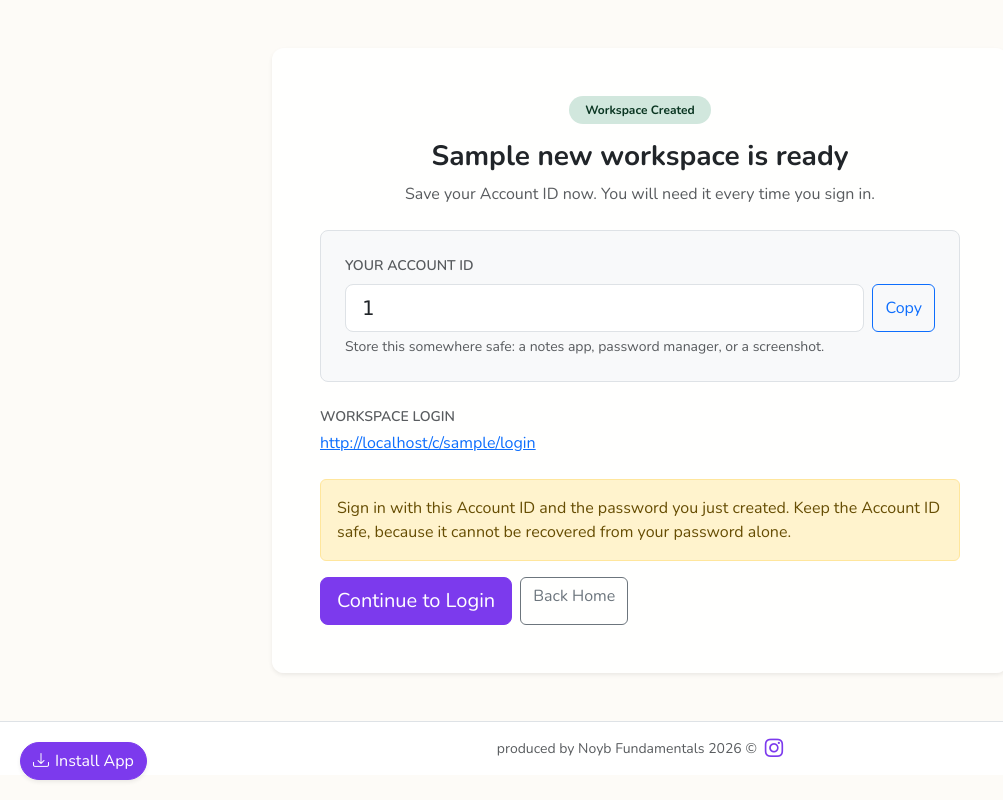
After one commit to EbukaIbeachu/Howsey, a Laravel app: template resources/views/companies/created.blade.php in a window 1280 px wide. The commit adds this page. Shown: the whole page, without its empty margins (0-1003 px from the left). Run offline with Laravel 12, Linux system fonts and the light colour scheme; the template is opened without the code that fills it: most values are stand-ins (such as "Sample title", 1, 10 or a date in 2020); some libraries are stand-ins or nearby versions.

Commit message:
Prompt new workspace admins to save their Account ID
After registration, show a confirmation page with the generated Account ID, a copy button and the workspace login link, and pre-fill the Account ID on the workspace login form.

```diff
--- a/resources/views/auth/login.blade.php
+++ b/resources/views/auth/login.blade.php
@@ -944,7 +944,7 @@
 
                                         <div class="mb-3">
                                             <label for="email" class="form-label">{{ $accountIdLabel }}</label>
-                                            <input type="email" class="form-control @error('email') is-invalid @enderror" id="email" name="email" value="{{ old('email') }}" placeholder="name@company-slug.howsey.site" required autofocus>
+                                            <input type="email" class="form-control @error('email') is-invalid @enderror" id="email" name="email" value="{{ old('email', $prefillAccountId ?? '') }}" placeholder="name@company-slug.howsey.site" required autofocus>
                                             @error('email')
                                                 <div class="invalid-feedback">{{ $message }}</div>
                                             @enderror
--- /dev/null
+++ b/resources/views/companies/created.blade.php
@@ -0,0 +1,78 @@
+@extends('layouts.app')
+
+@section('content')
+<div class="container py-4 py-lg-5">
+    <div class="row justify-content-center">
+        <div class="col-12 col-lg-8">
+            <div class="card shadow-sm border-0">
+                <div class="card-body p-4 p-lg-5">
+                    @if (session('success'))
+                        <div class="alert alert-success">{{ session('success') }}</div>
+                    @endif
+
+                    <div class="text-center mb-4">
+                        <span class="badge rounded-pill bg-success-subtle text-success-emphasis px-3 py-2">Workspace Created</span>
+                        <h1 class="h3 fw-bold mt-3 mb-2">{{ $newWorkspace['name'] }} is ready</h1>
+                        <p class="text-muted mb-0">Save your Account ID now. You will need it every time you sign in.</p>
+                    </div>
+
+                    <div class="border rounded-3 p-3 p-lg-4 mb-4 bg-body-tertiary">
+                        <div class="small text-uppercase text-muted fw-semibold mb-2">Your Account ID</div>
+                        <div class="d-flex flex-column flex-sm-row gap-2">
+                            <input type="text" id="created_account_id" class="form-control form-control-lg font-monospace" value="{{ $newWorkspace['account_id'] }}" readonly>
+                            <button type="button" class="btn btn-outline-primary flex-shrink-0" onclick="copyCreatedAccountId(this)">Copy</button>
+                        </div>
+                        <div class="form-text">Store this somewhere safe: a notes app, password manager, or a screenshot.</div>
+                    </div>
+
+                    <div class="mb-4">
+                        <div class="small text-uppercase text-muted fw-semibold mb-1">Workspace Login</div>
+                        <a href="{{ route('companies.login', $newWorkspace['slug']) }}">{{ route('companies.login', $newWorkspace['slug']) }}</a>
+                    </div>
+
+                    <div class="alert alert-warning">
+                        Sign in with this Account ID and the password you just created. Keep the Account ID safe, because it cannot be recovered from your password alone.
+                    </div>
+
+                    <div class="d-flex flex-wrap gap-2">
+                        <a href="{{ route('companies.login', $newWorkspace['slug']) }}" class="btn btn-primary btn-lg">Continue to Login</a>
+                        <a href="{{ url('/') }}" class="btn btn-outline-secondary">Back Home</a>
+                    </div>
+                </div>
+            </div>
+        </div>
+    </div>
+</div>
+@endsection
+
+@push('scripts')
+<script>
+    function copyCreatedAccountId(button) {
+        const input = document.getElementById('created_account_id');
+        if (!input) {
+            return;
+        }
+
+        const done = function () {
+            const original = button.textContent;
+            button.textContent = 'Copied';
+            setTimeout(function () {
+                button.textContent = original;
+            }, 1500);
+        };
+
+        if (navigator.clipboard && navigator.clipboard.writeText) {
+            navigator.clipboard.writeText(input.value).then(done, function () {
+                input.select();
+                document.execCommand('copy');
+                done();
+            });
+            return;
+        }
+
+        input.select();
+        document.execCommand('copy');
+        done();
+    }
+</script>
+@endpush
--- a/routes/web.php
+++ b/routes/web.php
@@ -110,6 +110,7 @@ Route::get('/', function () {
 
 Route::get('/company/register', [PublicCompanyRegistrationController::class, 'create'])->name('companies.public.create');
 Route::post('/company/register', [PublicCompanyRegistrationController::class, 'store'])->name('companies.public.store');
+Route::get('/company/register/created', [PublicCompanyRegistrationController::class, 'created'])->name('companies.public.created');
 Route::get('/company/register/paystack/callback', [PublicCompanyRegistrationController::class, 'paystackCallback'])->name('companies.public.paystack.callback');
 Route::get('/company/register/status/{companyApplication}', [PublicCompanyRegistrationController::class, 'applicationStatus'])->name('companies.public.application-status');
 Route::get('/company/subscription/paystack/callback', [CompanySubscriptionController::class, 'paystackCallback'])->name('companies.subscription.paystack.callback');
```
Also changed, not shown: app/Http/Controllers/AuthController.php (+8 -1 lines), app/Http/Controllers/PublicCompanyRegistrationController.php (+21 -2 lines).
